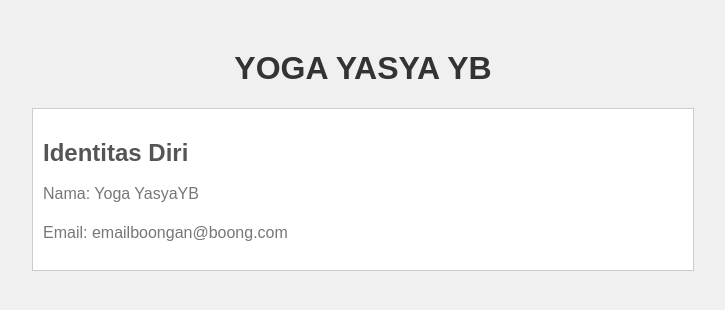
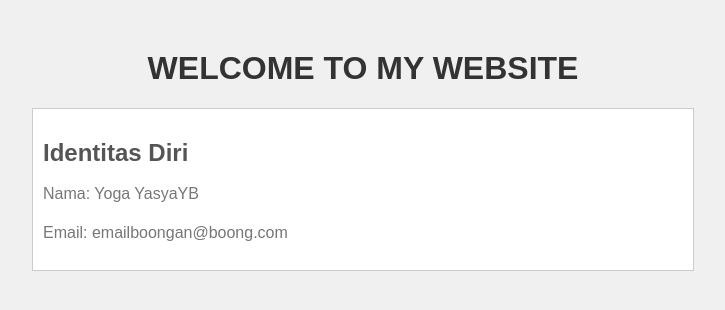
Before and after one commit to YasyaYB/Belajar-GIthub, a plain HTML site: page index.html in a window 1280 px wide. Shown: the whole page, without its empty margins (277-1002 px from the left). Drawn offline with Linux system fonts and the light colour scheme.

Commit message:
mengubah style.css dan edit dikit index.html

```diff
--- a/index.html
+++ b/index.html
@@ -7,7 +7,7 @@
     <link rel="stylesheet" href="style.css">
 </head>
 <body>
-    <h1>Yoga Yasya YB</h1>
+    <h1>Welcome to My Website</h1>
     <div id="identitas">
         <h2>Identitas Diri</h2>
         <p>Nama: Yoga YasyaYB</p>
```
